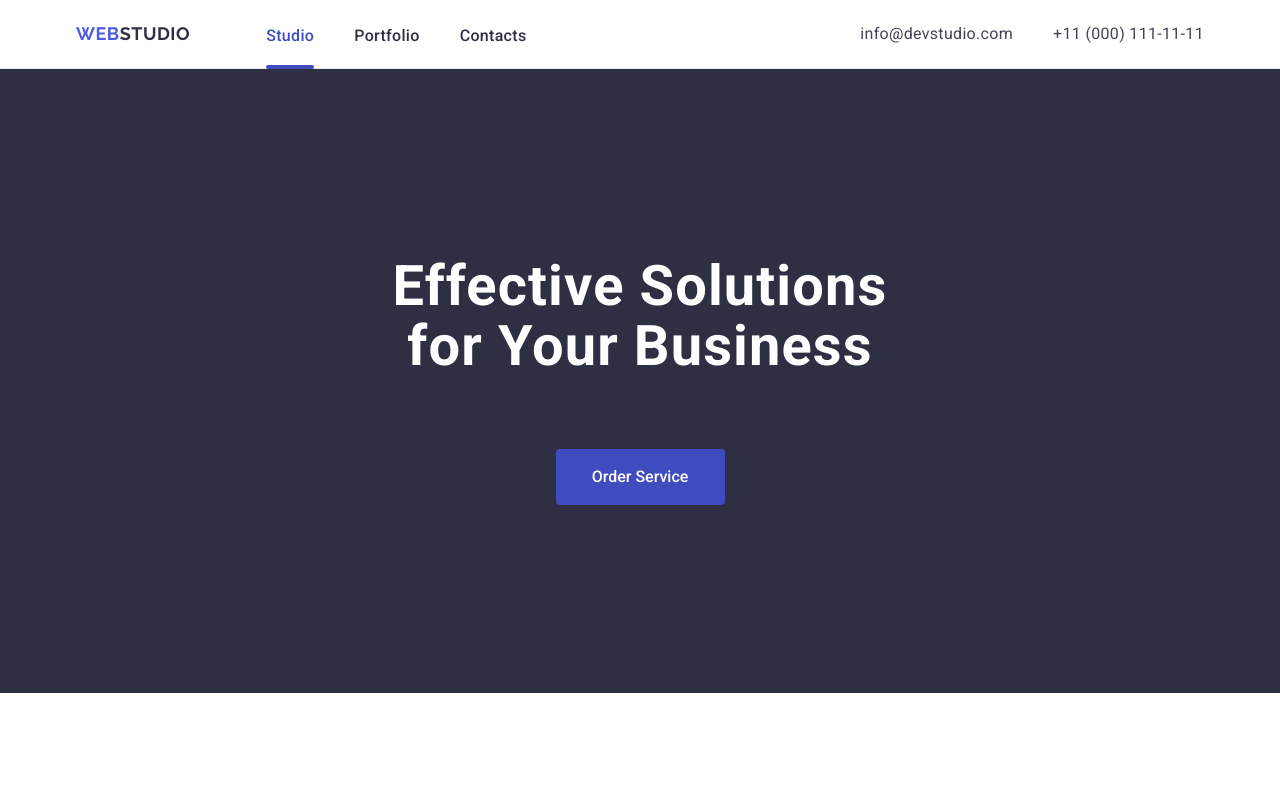
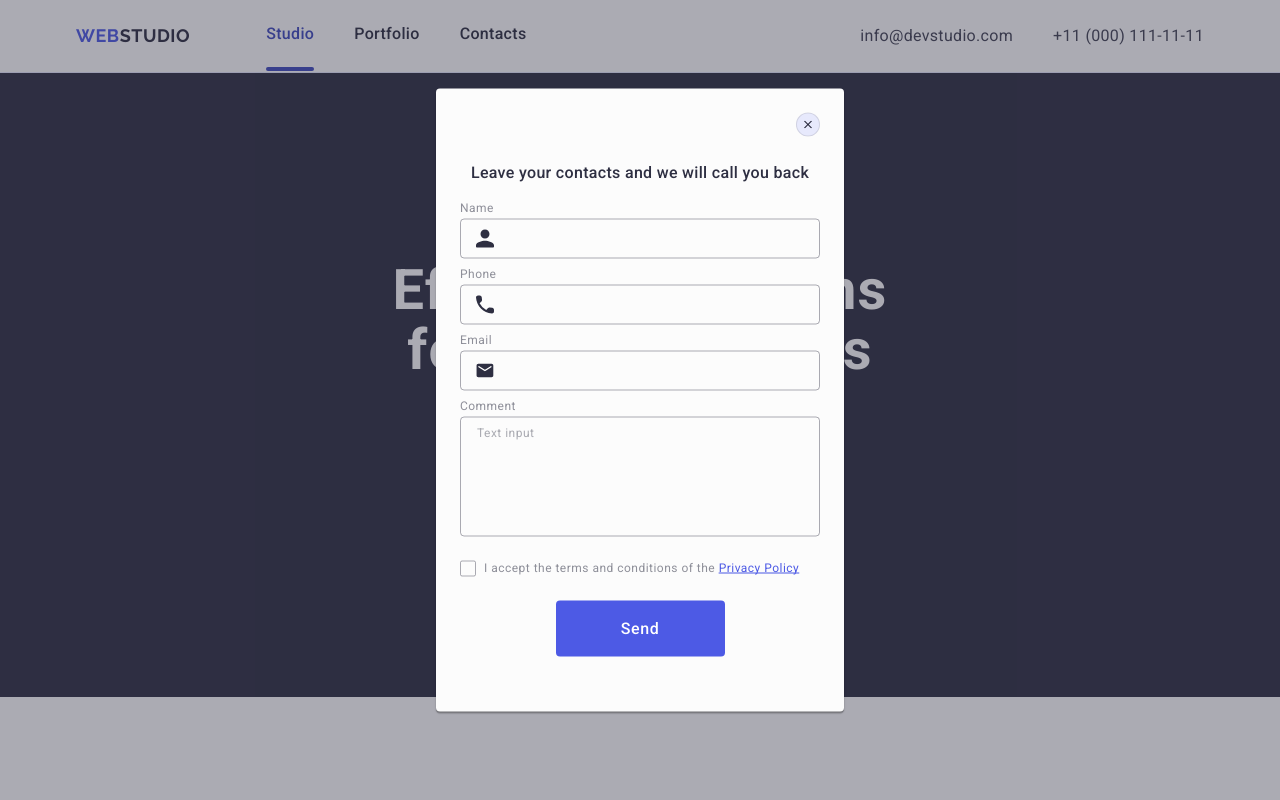
Before and after one commit to IlliaKumpan/goit-markup-hw-06, a plain HTML site: page index.html in a window 1280 px wide. Both pictures are taken after a click on the button "Order Service". Shown: the top 800 px of the page. Drawn offline with nearby package versions, Linux system fonts and the light colour scheme.

Commit message:
after-feedback

```diff
--- a/css/styles.css
+++ b/css/styles.css
@@ -53,14 +53,12 @@ h1, h2, h3, h4, h5, h6, p {
 .header{
     border-bottom: 1px solid #e7e9fc;
     box-shadow: 0px 2px 1px rgba(46, 47, 66, 0.08), 0px 1px 1px rgba(46, 47, 66, 0.16), 0px 1px 6px rgba(46, 47, 66, 0.08);
+
 }
 .header-container {
     display: flex;
-
     align-items: center;
     justify-content: space-between;
-    padding-top: 16px;
-    padding-bottom: 16px;
 }
 .logo {
     font-family: "Raleway", sans-serif;
@@ -71,9 +69,11 @@ h1, h2, h3, h4, h5, h6, p {
     text-transform: uppercase;
     color: #4d5ae5;
     text-decoration: none;
+
     display: flex;
     justify-content: center;
     align-items: center;
+    padding: 16px 0;
 }
 .logo-title {
     color: #2e2f42;
@@ -95,17 +95,18 @@ h1, h2, h3, h4, h5, h6, p {
 
 @media only screen and (min-width: 768px){
     .header-container {
-        padding-top: 0;
-        padding-bottom: 0;
+        max-width: 768px;
     }
    .menu-button {
     display: none;
    }
    .nav {
     display: flex;
+    align-items: center;
+    justify-content: center;
    }
    .logo {
-    padding: 0;
+    padding: 24px 0;
     margin-right: 120px;
    }
    .navigation {
@@ -116,9 +117,8 @@ h1, h2, h3, h4, h5, h6, p {
        color: #434455;
        display: flex;
        align-items: center;
+       justify-content: center;
        gap: 40px;
-
-       padding-top: 24px;
    }
    .navigation-button {
        color: #404bbf;
@@ -127,7 +127,8 @@ h1, h2, h3, h4, h5, h6, p {
        color: #2e2f42;
        text-decoration: none;
        display: block;
-       padding-bottom: 20px;
+       padding-top: 20px;
+       padding-bottom: 24px;
        transition: cubic-bezier(0.4, 0, 0.2, 1) 250ms color;
    }
    .navigation-button-link:hover,
@@ -151,27 +152,24 @@ h1, h2, h3, h4, h5, h6, p {
    }
    .address {
        font-style: normal;
-       /*margin-left: auto;*/
        display: block;
    }
    .contacts {
+       display: flex;
+       flex-direction: column;
+       gap: 12px;
+   }
+
+
+   .contacts-button-link {
+       display: block;
        font-style: normal;
        font-weight: 400;
        font-size: 12px;
-       line-height: 1.6;
+       line-height: 1.17;
        letter-spacing: 0.04em;
-       display: flex;
-       flex-direction: column;
-       align-items: center;
-       gap: 12px;
-   }
-
-   .contacts-button {}
-
-   .contacts-button-link {
        color: #434455;
        text-decoration: none;
-       display: block;
        transition: cubic-bezier(0.4, 0, 0.2, 1) 250ms color;
    }
 
@@ -183,15 +181,25 @@ h1, h2, h3, h4, h5, h6, p {
 
 
 @media only screen and (min-width: 1158px){
+    .header-container {
+        max-width: 1158px;
+        padding: 0 15px;
+    }
+
     .logo{
         margin-right: 76px;
     }
     .contacts {
-       font-size: 16px;
-       line-height: 1.5;
-       letter-spacing: 0.02em;
+       align-items: centers;
        flex-direction: row;
        gap: 40px;
+   }
+
+   .contacts-button-link{
+        padding: 24px 0;
+        font-size: 16px;
+        line-height: 1.5;
+        letter-spacing: 0.02em;
    }
 }
 /* #endregion */
@@ -254,9 +262,9 @@ h1, h2, h3, h4, h5, h6, p {
 @media only screen and (min-width: 768px){
     .title {
         background-image: linear-gradient(to bottom, rgba(46, 47, 66, 0.7), rgba(46, 47, 66, 0.7)), url(../images/section-hero/t-people-office.jpg);
-        max-width: 100%;
         padding-top: 112px;
         padding-bottom: 112px;
+        max-width: 1158px;
     }
     .title-name {
         font-size: 56px;
@@ -274,7 +282,7 @@ h1, h2, h3, h4, h5, h6, p {
 @media only screen and (min-width: 1158px){
     .title {
         background-image: linear-gradient(to bottom, rgba(46, 47, 66, 0.7), rgba(46, 47, 66, 0.7)), url(../images/section-hero/d-people-office.jpg);
-        max-width: 100%;
+        max-width: 1440px;
         padding-top: 188px;
         padding-bottom: 188px;
     }
@@ -350,6 +358,9 @@ h1, h2, h3, h4, h5, h6, p {
     .advantages-list-item {
         width: calc((100% - 24px) / 2);
     }
+    .advantages-list-title {
+        text-align: start;
+    }
 
 }
 
@@ -359,10 +370,9 @@ h1, h2, h3, h4, h5, h6, p {
         padding-bottom: 120px;
     }
     .advantages-list-icon {
-    display: flex;
+        display: flex;
     }
     .advantages-list-icon {
-        padding: 24px 0px 24px 0px;
         margin-bottom: 8px;
         background-color: #f4f4fd;
         border: 1px solid #8e8f99;;
@@ -376,7 +386,6 @@ h1, h2, h3, h4, h5, h6, p {
         width: calc((100% - 24px * 3) / 4);
     }
     .advantages-list-title {
-        text-align: start;
         font-weight: 500;
         font-size: 20px;
         line-height: 1.2;
@@ -1003,7 +1012,6 @@ h1, h2, h3, h4, h5, h6, p {
     fill: #FFFFFF;
 }
 
-
 .modal-form-btn{
  letter-spacing: 0.04em
 }
@@ -1066,7 +1074,6 @@ input[type="checkbox"]:checked + .agreement-wrapper > .agreement-checkbox {
 @media only screen and (min-width: 768px) {
 
     .modal {
-        top: 35%;
         min-width: 408px;
         height: 584px;
     }
@@ -1076,9 +1083,6 @@ input[type="checkbox"]:checked + .agreement-wrapper > .agreement-checkbox {
 }
 
 @media only screen and (min-width: 1158px) {
-    .modal {
-        top: 34%;
-    }
 }
 /* #endregion */
 
@@ -1097,6 +1101,11 @@ input[type="checkbox"]:checked + .agreement-wrapper > .agreement-checkbox {
     pointer-events: none;
     visibility: hidden;
     transition: opacity 250ms cubic-bezier(0.4, 0, 0.2, 1), visibility 250ms cubic-bezier(0.4, 0, 0.2, 1);
+}
+@media only screen and (min-width: 768px) {
+    .menu {
+        display: none;
+    }
 }
 
 .menu.is-open {
@@ -1160,7 +1169,6 @@ input[type="checkbox"]:checked + .agreement-wrapper > .agreement-checkbox {
     fill: #2e2f42;
     transition: fill 250ms cubic-bezier(0.4, 0, 0.2, 1);
 }
-
 /*.btn-close:hover .btn-close-icon,
 .btn-close:focus .btn-close-icon {
     fill: #FFFFFF;
@@ -1171,10 +1179,9 @@ input[type="checkbox"]:checked + .agreement-wrapper > .agreement-checkbox {
     flex-direction: column;
     gap: 40px;
     margin-bottom: 168px;
-
+    flex-grow: 1;
 
 }
-
 .menu-navigation-item {}
 
 .menu-navigation-link {
@@ -1184,7 +1191,6 @@ input[type="checkbox"]:checked + .agreement-wrapper > .agreement-checkbox {
     letter-spacing: 0.02em;
     color: #2e2f42;
 }
-
 .menu-contacts {
     display: flex;
     flex-direction: column;
@@ -1192,7 +1198,6 @@ input[type="checkbox"]:checked + .agreement-wrapper > .agreement-checkbox {
     margin-bottom: 48px;
 
 }
-
 .menu-contacts-item {}
 
 .menu-contacts-link {
@@ -1203,12 +1208,10 @@ input[type="checkbox"]:checked + .agreement-wrapper > .agreement-checkbox {
     letter-spacing: 0.02em;
     color: #434455;
 }
-
 .menu-links {
     justify-content: space-between;
     gap: calc((100% - 40 * 3) / 3 );
 }
-
 .navigation-current{
     color: #404bbf;
 }
--- a/index.html
+++ b/index.html
@@ -35,7 +35,7 @@
                 </ul>
             </address>
 
-            <button type="button" class="menu-button"><svg class="menu-button-icon" width="24" height="24"><use href="./images/icons.svg#burger-menu"></use></svg></button>
+            <button type="button" class="menu-button" data-menu-open><svg class="menu-button-icon" width="24" height="24"><use href="./images/icons.svg#burger-menu"></use></svg></button>
 
 
         </div>
@@ -46,7 +46,7 @@
             <section class="title">
                 <div class="container title-container">
                     <h1 class="title-name">Effective Solutions for Your Business</h1>
-                    <button type="button" class="title-button">Order Service</button>
+                    <button type="button" class="title-button" data-modal-open>Order Service</button>
                 </div>
             </section>
 
@@ -272,9 +272,9 @@
         </div>
     </footer>
 
-    <div class="backdrop">
+    <div class="backdrop" data-modal>
         <div class="modal">
-            <button type="button" class="btn-close" name="btn-close"><svg class="btn-close-icon" width="8" height="8"><use href="./images/icons.svg#close"></use></svg></button>
+            <button type="button" class="btn-close" name="btn-close" data-modal-close><svg class="btn-close-icon" width="8" height="8"><use href="./images/icons.svg#close"></use></svg></button>
             <p class="modal-form-title">Leave your contacts and we will call you back</p>
             <form class="modal-form">
                 <div class="model-form-field">
@@ -319,9 +319,9 @@
         </div>
     </div>
 
-    <div class="menu">
+    <div class="menu" data-menu>
         <div class="menu-modal">
-            <button type="button" class="menu-close" name="menu-close"><svg class="menu-close-icon" width="8" height="8"><use href="./images/icons.svg#close"></use></svg></button>
+            <button type="button" class="menu-close" name="menu-close" data-menu-close><svg class="menu-close-icon" width="8" height="8"><use href="./images/icons.svg#close"></use></svg></button>
 
                 <ul class="menu-navigation">
                     <li class="menu-navigation-item"><a href="./index.html" class="menu-navigation-link navigation-current">Studio</a></li>
@@ -329,8 +329,8 @@
                     <li class="menu-navigation-item"><a href="" class="menu-navigation-link">Contacts</a></li>
                 </ul>
                 <ul class="menu-contacts">
-                    <li class="menu-contacts-item"><a href="mailto:info@devstudio.com" class="menu-contacts-link contacts-current">info@devstudio.com</a></li>
-                    <li class="menu-contacts-item"><a href="tel:+110001111111" class="menu-contacts-link">+11 (000) 111-11-11</a></li>
+                    <li class="menu-contacts-item"><a href="tel:+110001111111" class="menu-contacts-link contacts-current">+11 (000) 111-11-11</a></li>
+                    <li class="menu-contacts-item"><a href="mailto:info@devstudio.com" class="menu-contacts-link">info@devstudio.com</a></li>
                 </ul>
                 <ul class="team-links menu-links">
                     <li class="team-links-item"><a href="" class="team-link"><svg class="team-icon" width="16" height="16"><use href="./images/icons.svg#instagram"></use></svg></a></li>
@@ -341,5 +341,8 @@
 
         </div>
     </div>
+
+    <script src="./js/modal.js"></script>
+    <script src="./js/menu.js"></script>
 </body>
 </html>
--- /dev/null
+++ b/js/menu.js
@@ -0,0 +1,18 @@
+(() => {
+  const refs = {
+    // Додати атрибут data-modal-open на кнопку відкриття
+    openModalBtn: document.querySelector('[data-menu-open]'),
+    // Додати атрибут data-modal-close на кнопку закриття
+    closeModalBtn: document.querySelector('[data-menu-close]'),
+    // Додати атрибут data-modal на бекдроп модалки
+    modal: document.querySelector('[data-menu]'),
+  };
+
+  refs.openModalBtn.addEventListener('click', toggleModal);
+  refs.closeModalBtn.addEventListener('click', toggleModal);
+
+  function toggleModal() {
+    // is-open це клас який буде додаватися/забиратися на бекдроп при натисканні на кнопки
+    refs.modal.classList.toggle('is-open');
+  }
+})();
--- /dev/null
+++ b/js/modal.js
@@ -0,0 +1,18 @@
+(() => {
+  const refs = {
+    // Додати атрибут data-modal-open на кнопку відкриття
+    openModalBtn: document.querySelector('[data-modal-open]'),
+    // Додати атрибут data-modal-close на кнопку закриття
+    closeModalBtn: document.querySelector('[data-modal-close]'),
+    // Додати атрибут data-modal на бекдроп модалки
+    modal: document.querySelector('[data-modal]'),
+  };
+
+  refs.openModalBtn.addEventListener('click', toggleModal);
+  refs.closeModalBtn.addEventListener('click', toggleModal);
+
+  function toggleModal() {
+    // is-open це клас який буде додаватися/забиратися на бекдроп при натисканні на кнопки
+    refs.modal.classList.toggle('is-open');
+  }
+})();
```
Also changed, not shown: 1 other file.
